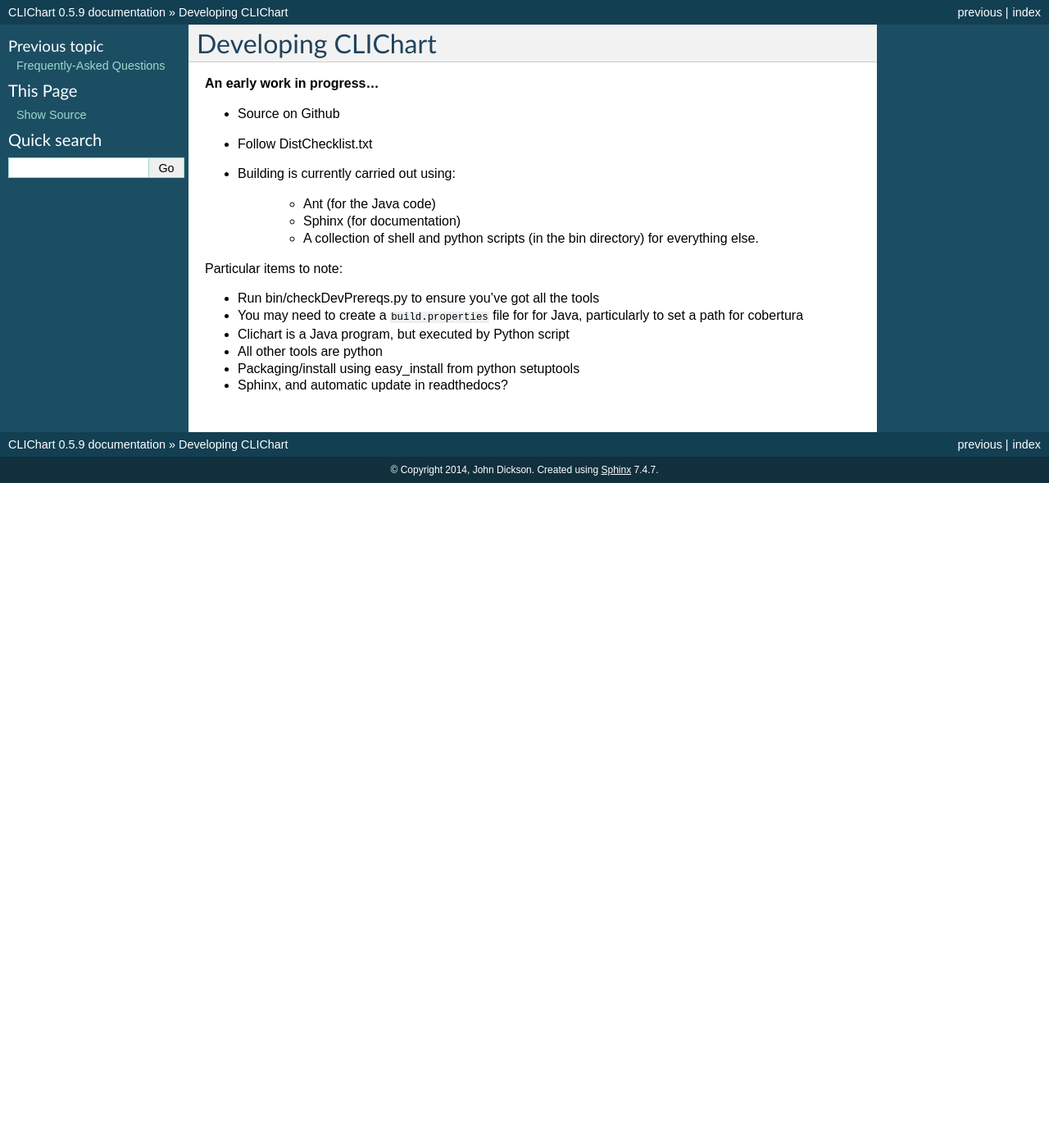
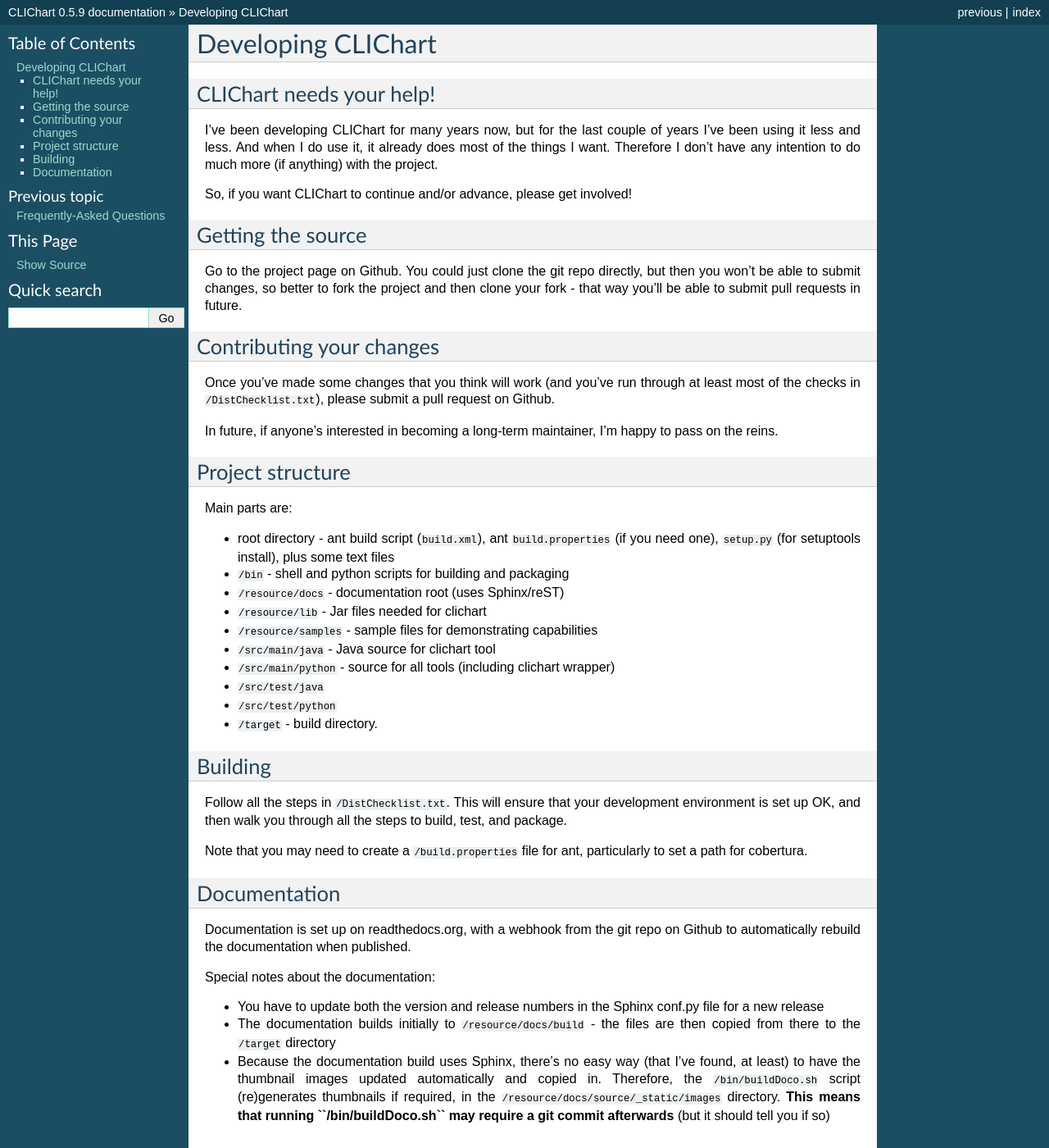
Before and after one commit to captsens/clichart, a Sphinx documentation site: the page built from resource/docs/source/development.rst, in a window 1280 px wide and 1400 px high. Shown: the whole window at 82% size. Built offline with Sphinx 7.4.7, drawn with Linux system fonts in a browser that asks for light colours.

Commit message:
Expanded development.rst

```diff
--- a/README.rst
+++ b/README.rst
@@ -1,4 +1,6 @@
-                            --== clichart ==--
+==============================================
+CLIChart - Visualisation from the command line
+==============================================
 
 1. Introduction
 ===============
--- a/resource/docs/source/development.rst
+++ b/resource/docs/source/development.rst
@@ -2,22 +2,71 @@
 Developing CLIChart
 =====================
 
-**An early work in progress...**
+CLIChart needs your help!
+=========================
 
-- Source on Github
-- Follow DistChecklist.txt
-- Building is currently carried out using:
+I've been developing CLIChart for many years now, but for the last couple of years I've been
+using it less and less.  And when I do use it, it already does most of the things I want.
+Therefore I don't have any intention to do much more (if anything) with the project.
 
-	* Ant (for the Java code)
-	* Sphinx (for documentation)
-	* A collection of shell and python scripts (in the bin directory) for everything else.
+So, if you want CLIChart to continue and/or advance, please get involved!
 
-Particular items to note:
 
-- Run bin/checkDevPrereqs.py to ensure you've got all the tools
-- You may need to create a ``build.properties`` file for for Java, particularly to set a path for
-  cobertura
-- Clichart is a Java program, but executed by Python script
-- All other tools are python
-- Packaging/install using easy_install from python setuptools
-- Sphinx, and automatic update in readthedocs?
+Getting the source
+==================
+
+Go to the project page on Github.  You could just clone the git repo directly, but then you won't be
+able to submit changes, so better to fork the project and then clone your fork - that way you'll
+be able to submit pull requests in future.
+
+Contributing your changes
+=========================
+
+Once you've made some changes that you think will work (and you've run through at least most of
+the checks in ``/DistChecklist.txt``), please submit a pull request on Github.
+
+In future, if anyone's interested in becoming a long-term maintainer, I'm happy to pass on the reins.
+
+Project structure
+=================
+
+Main parts are:
+
+- root directory - ant build script (``build.xml``), ant ``build.properties`` (if you need one),
+  ``setup.py`` (for setuptools install), plus some text files
+- ``/bin`` - shell and python scripts for building and packaging
+- ``/resource/docs`` - documentation root (uses Sphinx/reST)
+- ``/resource/lib`` - Jar files needed for clichart
+- ``/resource/samples`` - sample files for demonstrating capabilities
+- ``/src/main/java`` - Java source for clichart tool
+- ``/src/main/python`` - source for all tools (including clichart wrapper)
+- ``/src/test/java``
+- ``/src/test/python``
+- ``/target`` - build directory.
+
+Building
+========
+
+Follow all the steps in ``/DistChecklist.txt``.  This will ensure that your development environment
+is set up OK, and then walk you through all the steps to build, test,  and package.
+
+Note that you may need to create a ``/build.properties`` file for ant, particularly to set
+a path for cobertura.
+
+Documentation
+=============
+
+Documentation is set up on readthedocs.org, with a webhook from the git repo on Github to automatically
+rebuild the documentation when published.
+
+Special notes about the documentation:
+
+- You have to update both the version and release numbers in the Sphinx conf.py file for a new
+  release
+- The documentation builds initially to ``/resource/docs/build`` - the files are then copied from
+  there to the ``/target`` directory
+- Because the documentation build uses Sphinx, there's no easy way (that I've found, at least)
+  to have the thumbnail images updated automatically and copied in.  Therefore, the
+  ``/bin/buildDoco.sh`` script (re)generates thumbnails if required, in the
+  ``/resource/docs/source/_static/images`` directory.  **This means that running
+  ``/bin/buildDoco.sh`` may require a git commit afterwards** (but it should tell you if so)
```
